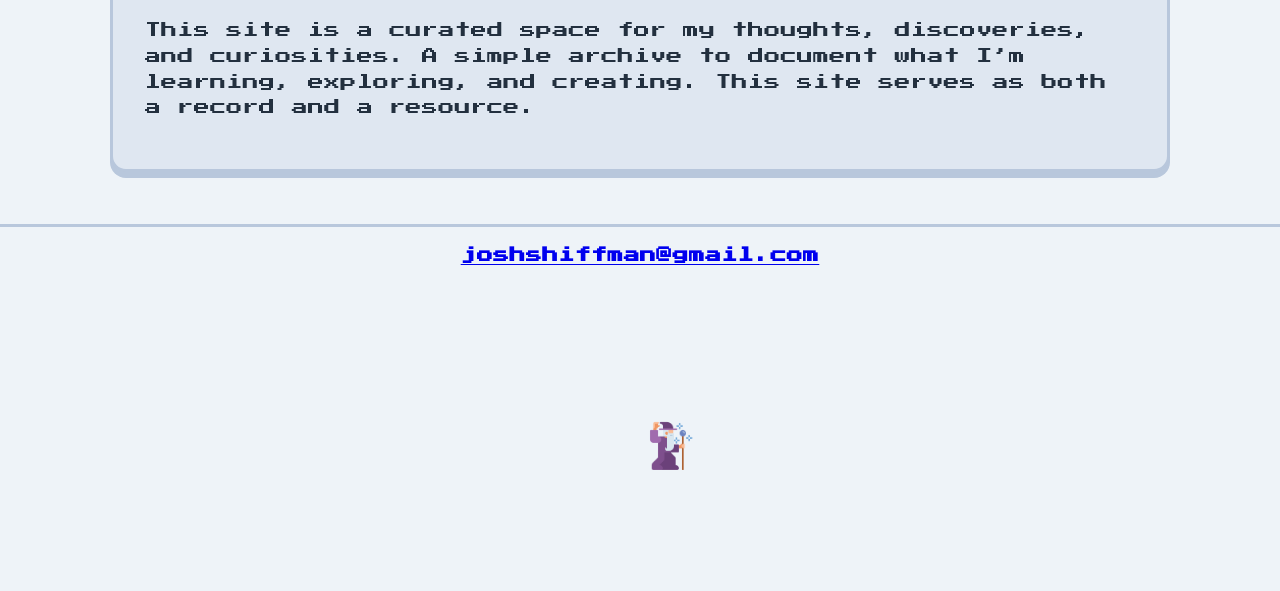
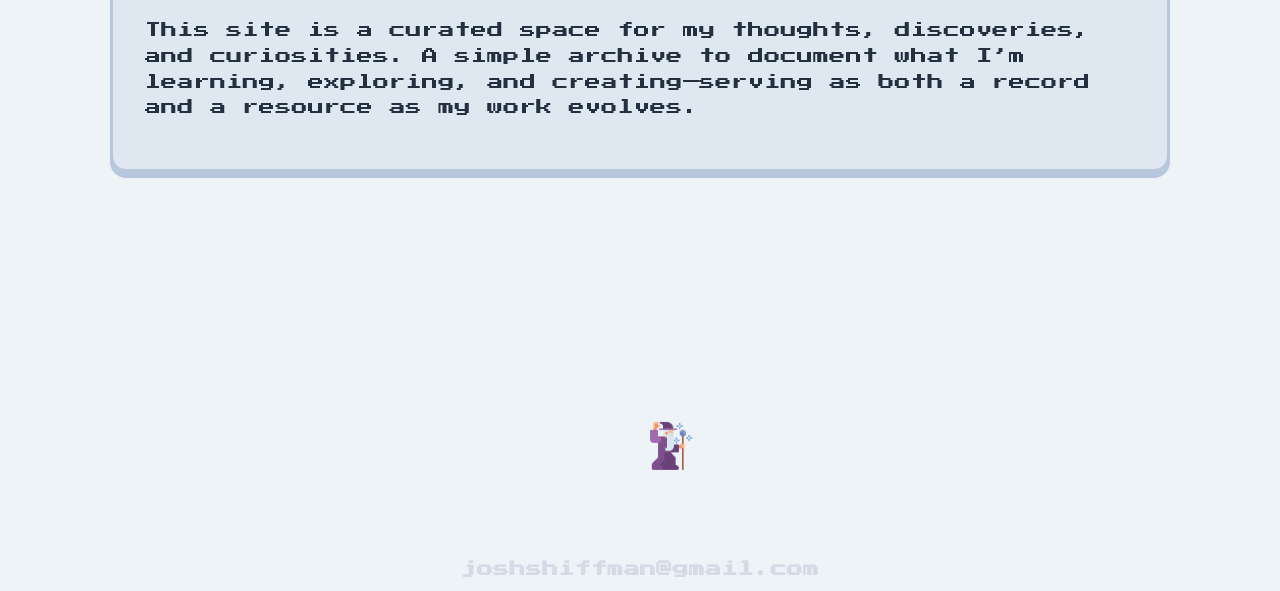
Before and after one commit to joshshiffman1/retro-site, a plain HTML site: page about.html in a window 1280 px wide. Shown: the part 209-800 px from the top of the page. Drawn offline with Linux system fonts and the light colour scheme.

Commit message:
Update about.html

```diff
--- a/about.html
+++ b/about.html
@@ -9,9 +9,25 @@
     <link rel="stylesheet" href="assets/styles.css">
     <style>
       .footer-email {
-        text-align: center;
-        margin: 2rem 0;
+        position: fixed;
+        bottom: 8px; /* a few pixels from bottom */
+        left: 50%;
+        transform: translateX(-50%);
+        color: #d5dae6; /* match card background grey */
         font-weight: bold;
+        text-decoration: none;
+        background: none;   /* ensure no background */
+        border: none;       /* remove any border */
+        box-shadow: none;   /* prevent accidental shadows */
+      }
+
+      .footer-email a {
+        color: inherit; /* inherit grey color */
+        text-decoration: none;
+      }
+
+      .footer-email a:hover {
+        text-decoration: underline;
       }
     </style>
   </head>
@@ -35,16 +51,16 @@
         <h1 style="margin-top:0">About</h1>
         <p>
           This site is a curated space for my thoughts, discoveries, and curiosities.
-          A simple archive to document what I’m learning, exploring, and creating. This site serves
-          as both a record and a resource.
+          A simple archive to document what I’m learning, exploring, and creating—serving
+          as both a record and a resource as my work evolves.
         </p>
       </div>
     </main>
 
-    <!-- Email at bottom of the page -->
-    <footer class="footer-email">
+    <!-- Email sticky at bottom, text only -->
+    <div class="footer-email">
       <a href="mailto:joshshiffman@gmail.com">joshshiffman@gmail.com</a>
-    </footer>
+    </div>
 
     <!-- Image-based wizard (appears only on About) -->
     <div class="wizard-image" aria-hidden="true">
```
